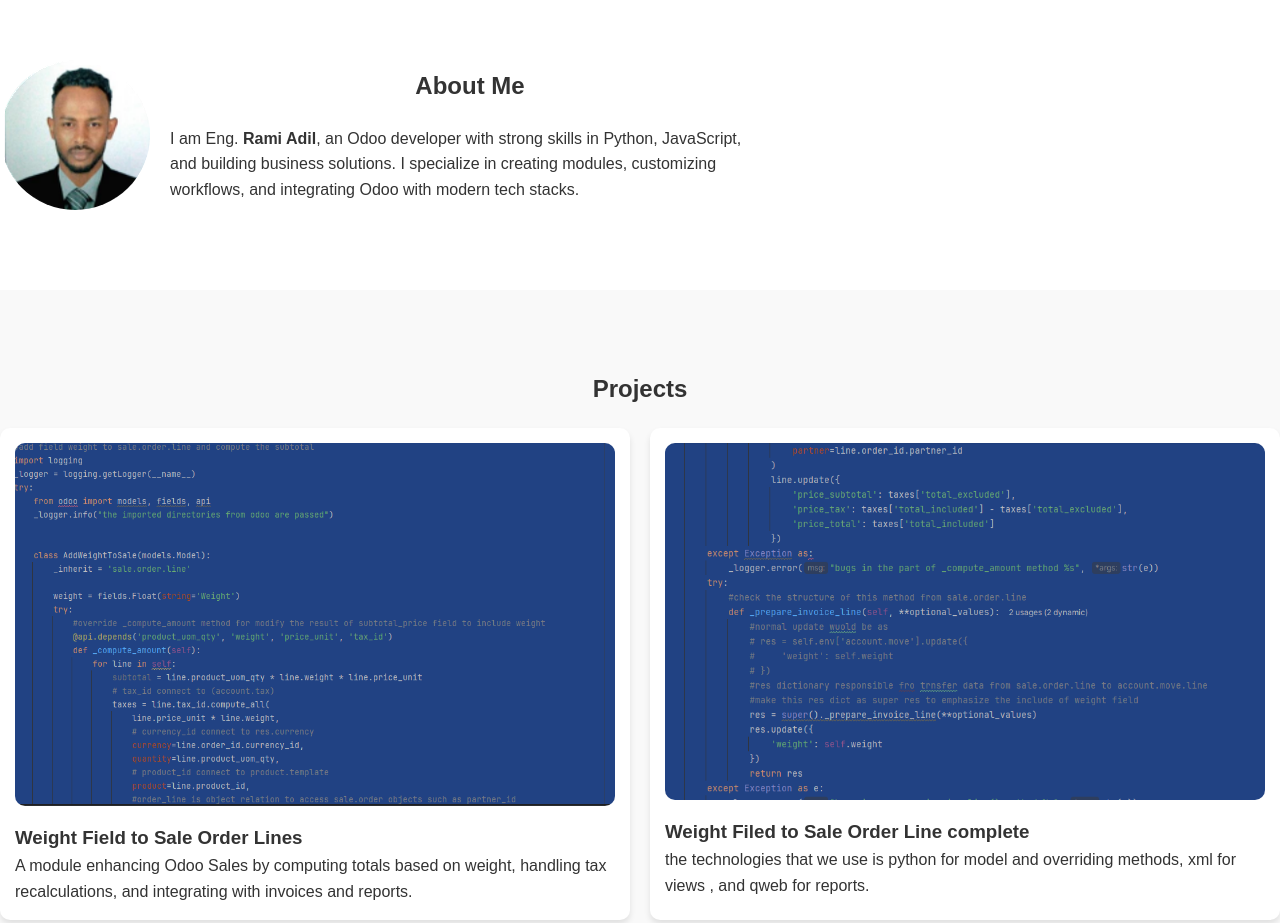
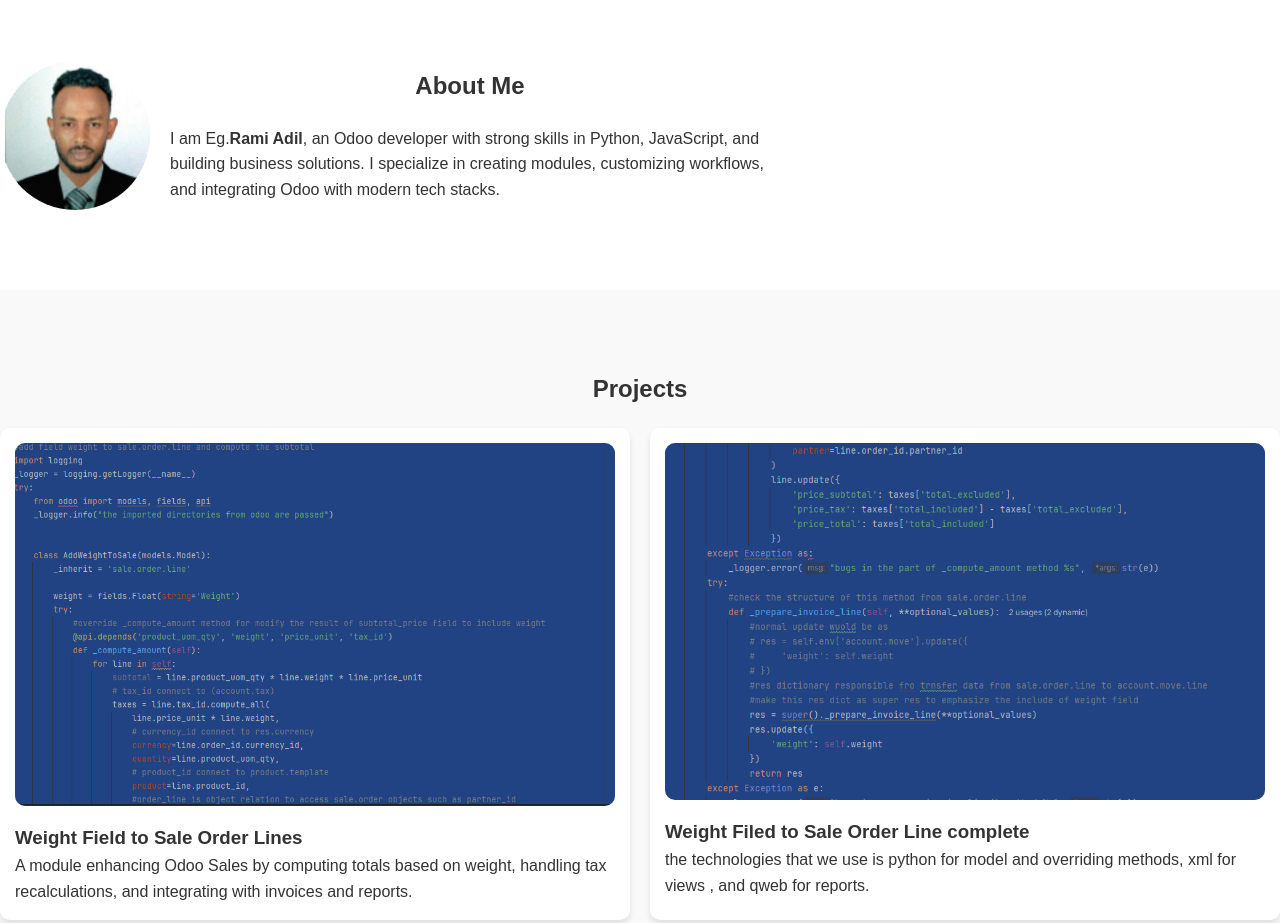
Before and after one commit to RamiAdil/portfolio, a plain HTML site: page index.html in a window 1280 px wide. Shown: the part 820-1743 px from the top of the page. Drawn offline with Linux system fonts and the light colour scheme.

Commit message:
Modify the about section

```diff
--- a/index.html
+++ b/index.html
@@ -39,7 +39,7 @@
         <div class="about-text">
             <h2>About Me</h2>
             <p>
-                I am Eng. <strong>Rami Adil</strong>, an Odoo developer with strong skills in Python,
+                I am Eg.<strong>Rami Adil</strong>, an Odoo developer with strong skills in Python,
                 JavaScript, and building business solutions. I specialize in creating modules,
                 customizing workflows, and integrating Odoo with modern tech stacks.
             </p>
```
